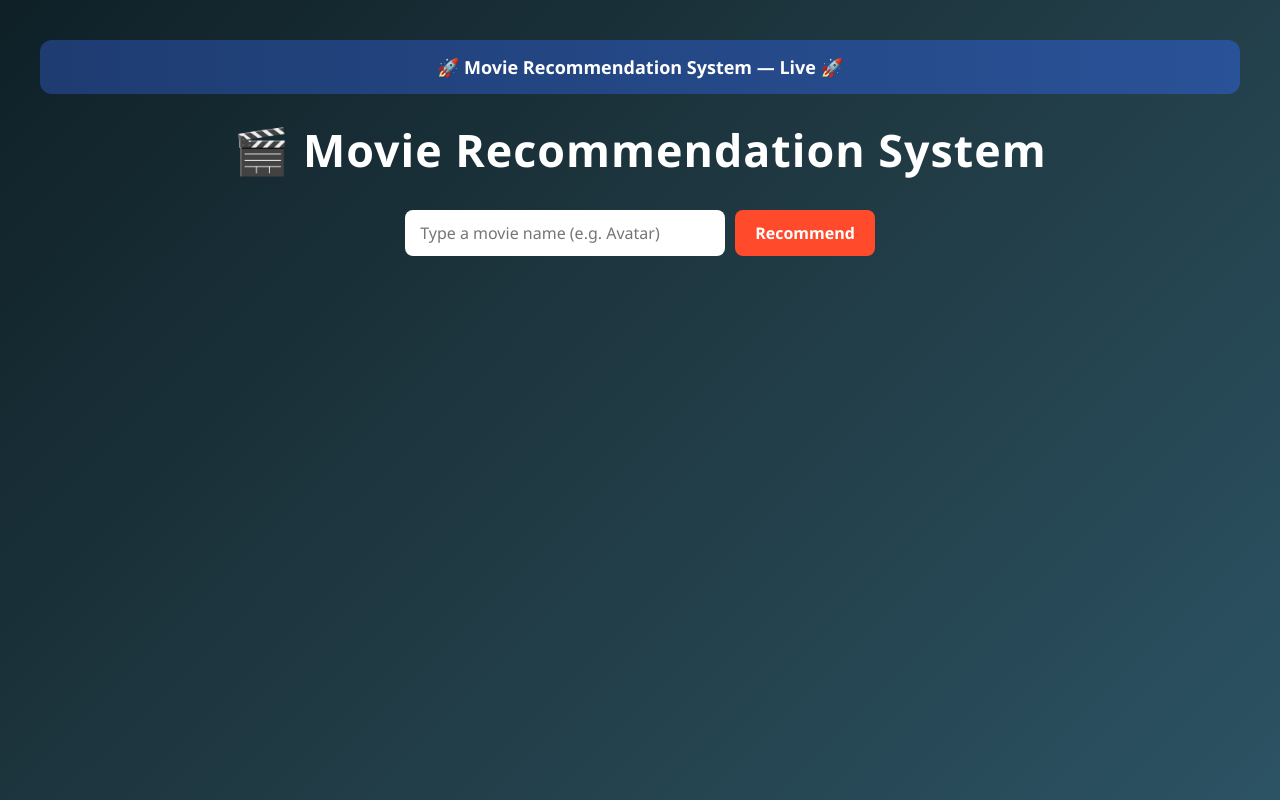
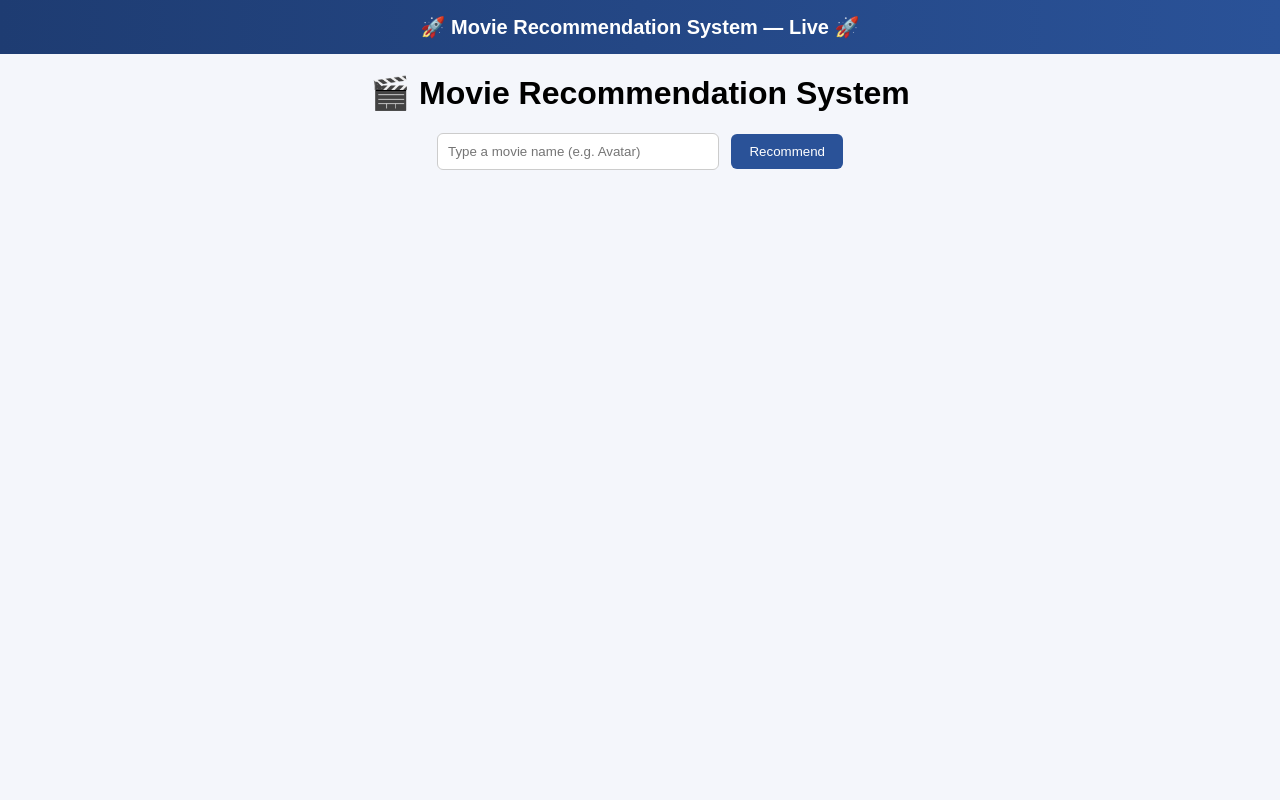
Before and after one commit to Dharani-K15/movie-recommendation-system1500, a Flask app: page / in a window 1280 px wide. Run offline with Flask 3, Linux system fonts and the light colour scheme; parts of the project's set-up code (start-up, migrations or seed data) failed here and were passed over.

Commit message:
Restore UI styles and card content

```diff
--- a/static/style.css
+++ b/static/style.css
@@ -1,118 +1,91 @@
-/* ===== RESET ===== */
-* {
-    margin: 0;
-    padding: 0;
-    box-sizing: border-box;
-    font-family: "Segoe UI", sans-serif;
+body {
+  margin: 0;
+  font-family: Arial, sans-serif;
+  background: #f4f6fb;
 }
 
-/* ===== BODY ===== */
-body {
-    background: linear-gradient(135deg, #0f2027, #203a43, #2c5364);
-    min-height: 100vh;
-    color: #ffffff;
-    padding: 40px;
+/* Top banner */
+.banner {
+  background: linear-gradient(90deg, #1e3c72, #2a5298);
+  color: white;
+  padding: 15px;
+  text-align: center;
+  font-size: 20px;
+  font-weight: bold;
 }
 
-/* ===== HEADER ===== */
+/* Page title */
 h1 {
-    text-align: center;
-    font-size: 2.8rem;
-    margin-bottom: 30px;
-    letter-spacing: 1px;
+  text-align: center;
+  margin-top: 20px;
 }
 
-/* ===== FORM ===== */
+/* Form */
 form {
-    display: flex;
-    justify-content: center;
-    gap: 10px;
-    margin-bottom: 30px;
+  text-align: center;
+  margin-top: 20px;
 }
 
-input[type="text"] {
-    width: 320px;
-    padding: 12px 15px;
-    font-size: 16px;
-    border-radius: 8px;
-    border: none;
-    outline: none;
+input {
+  padding: 10px;
+  width: 260px;
+  border-radius: 6px;
+  border: 1px solid #ccc;
 }
 
 button {
-    padding: 12px 20px;
-    font-size: 16px;
-    border-radius: 8px;
-    border: none;
-    cursor: pointer;
-    background: #ff4b2b;
-    color: white;
-    font-weight: bold;
-    transition: 0.3s;
+  padding: 10px 18px;
+  margin-left: 8px;
+  border: none;
+  border-radius: 6px;
+  background: #2a5298;
+  color: white;
+  cursor: pointer;
 }
 
 button:hover {
-    background: #ff416c;
-    transform: scale(1.05);
+  background: #1e3c72;
 }
 
-/* ===== ERROR ===== */
-.error {
-    text-align: center;
-    color: #ffb3b3;
-    margin-bottom: 20px;
+/* Cards layout */
+.movies {
+  display: grid;
+  grid-template-columns: repeat(auto-fit, minmax(250px, 1fr));
+  gap: 20px;
+  padding: 30px;
 }
 
-/* ===== MOVIES GRID ===== */
-.movies {
-    display: grid;
-    grid-template-columns: repeat(auto-fit, minmax(230px, 1fr));
-    gap: 25px;
-    padding: 20px;
+/* Movie card */
+.movie-card {
+  background: white;
+  border-radius: 14px;
+  padding: 15px;
+  box-shadow: 0 8px 20px rgba(0,0,0,0.12);
+  transition: transform 0.3s, box-shadow 0.3s;
+  text-align: center;
 }
 
-/* ===== MOVIE CARD ===== */
-.movie-card {
-    background: rgba(255, 255, 255, 0.1);
-    border-radius: 15px;
-    padding: 20px;
-    text-align: center;
-    backdrop-filter: blur(10px);
-    transition: 0.3s;
+/* Hover effect */
+.movie-card:hover {
+  transform: translateY(-8px);
+  box-shadow: 0 12px 25px rgba(0,0,0,0.2);
 }
 
-.movie-card:hover {
-    transform: translateY(-8px) scale(1.03);
-    box-shadow: 0 15px 40px rgba(0, 0, 0, 0.4);
+/* Poster */
+.movie-card img {
+  width: 100%;
+  height: 350px;
+  object-fit: cover;
+  border-radius: 10px;
 }
 
+/* Text */
 .movie-card h3 {
-    font-size: 1.1rem;
-    margin-bottom: 10px;
+  margin: 12px 0 6px;
+  color: #222;
 }
 
 .movie-card p {
-    font-size: 0.9rem;
-    opacity: 0.85;
+  font-size: 14px;
+  color: #555;
 }
-.banner {
-    background: linear-gradient(90deg, #1e3c72, #2a5298);
-    padding: 15px;
-    text-align: center;
-    font-size: 18px;
-    font-weight: bold;
-    border-radius: 12px;
-    margin-bottom: 25px;
-}
-.movie-card {
-  background: white;
-  border-radius: 12px;
-  padding: 15px;
-  margin: 15px;
-  box-shadow: 0 4px 12px rgba(0,0,0,0.1);
-  transition: transform 0.3s;
-}
-
-.movie-card:hover {
-  transform: scale(1.05);
-}
--- a/templates/index.html
+++ b/templates/index.html
@@ -47,6 +47,7 @@
 
 </div>
 {% endfor %}
+
 </div>
 {% endif %}
 
```
Lines whose indentation alone changed are shown as unchanged.
